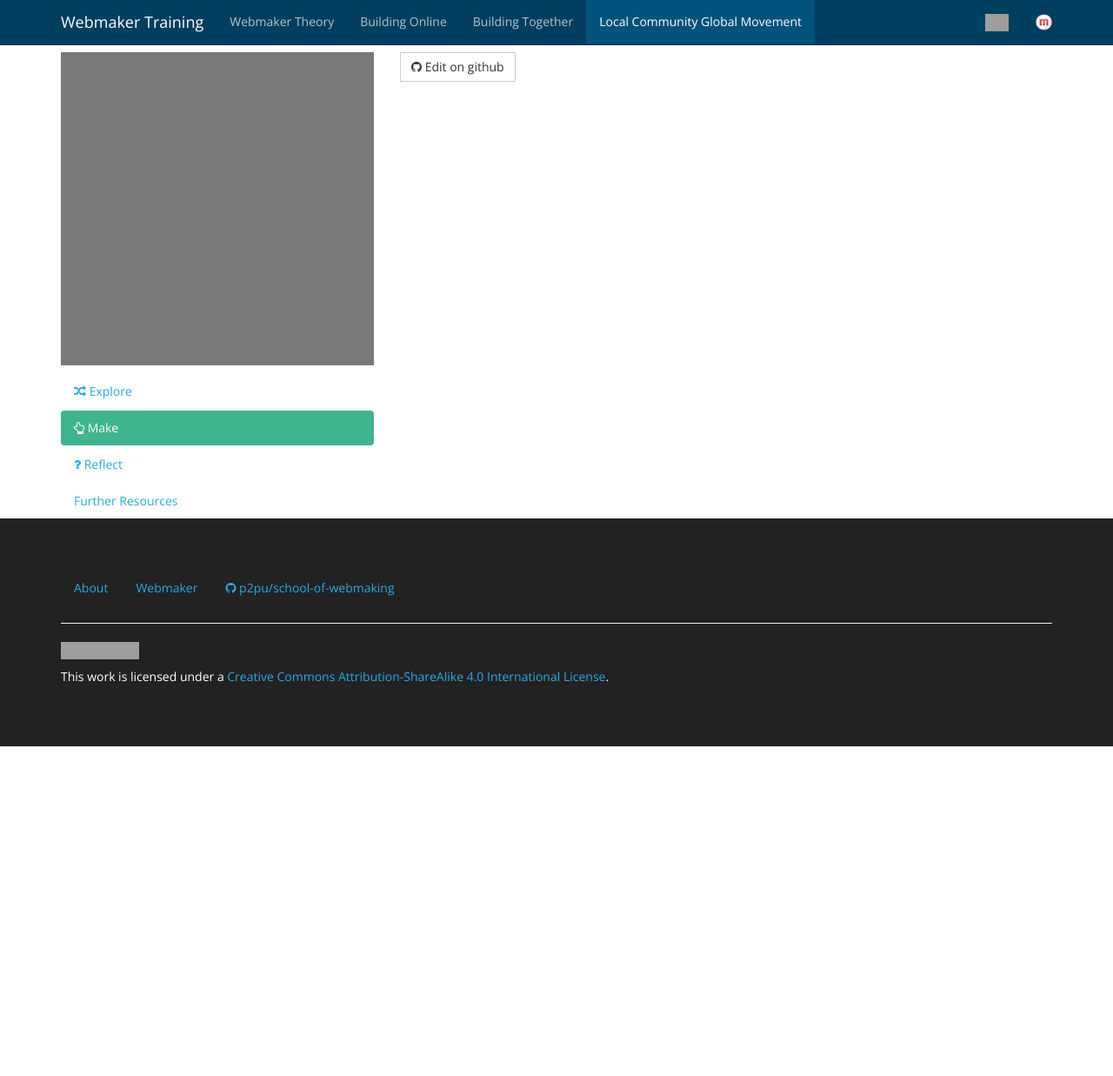
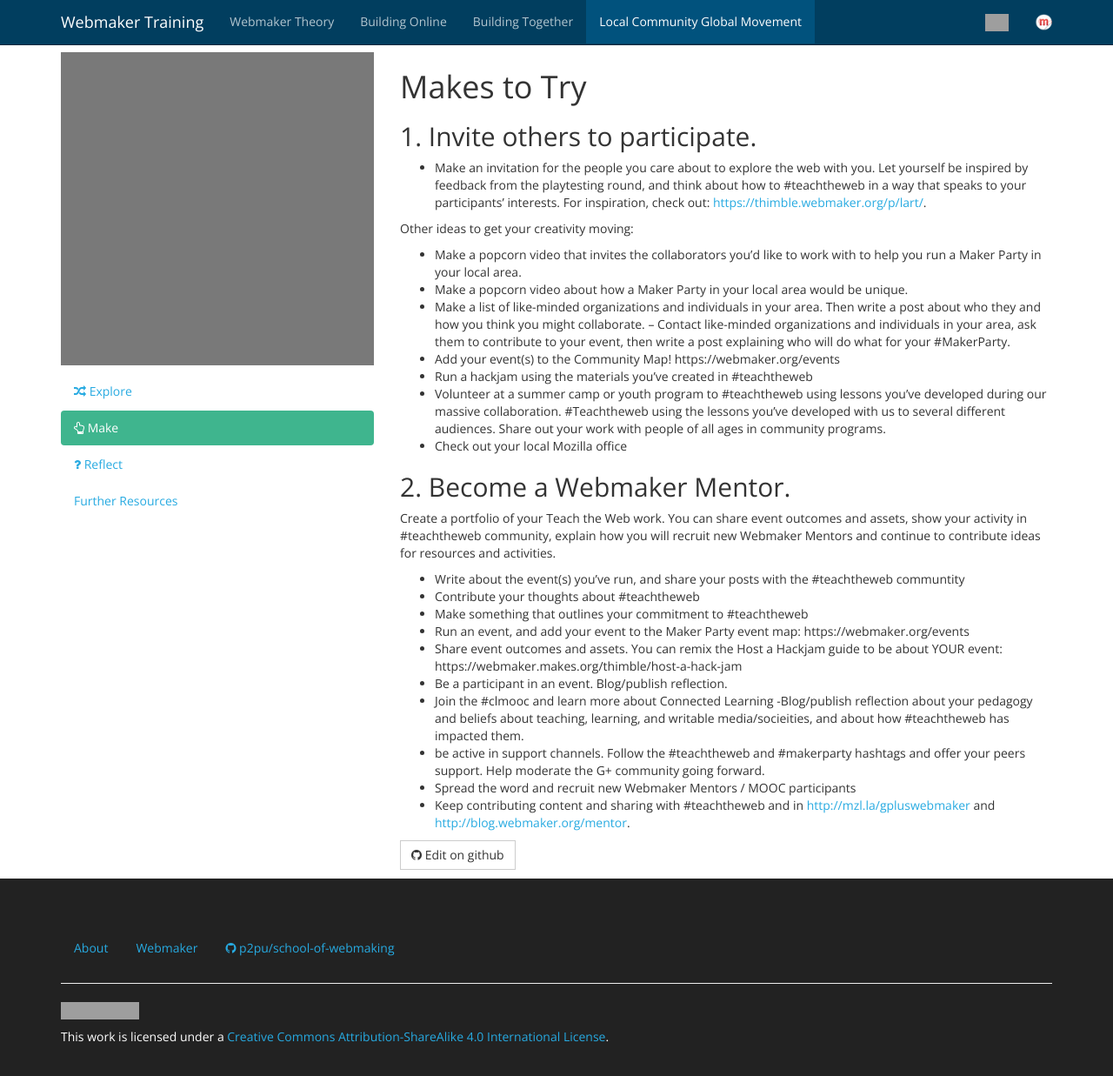
Before and after one commit to mozilla/school-of-webmaking, a Jekyll site: the page built from _posts/2003-01-02-make.md, in a window 1280 px wide and 1272 px high. Shown: the top 1237 px of the window at 87% size. Built offline with Jekyll 4.4.1, drawn with Linux system fonts in a browser that asks for light colours; nearby versions of some CDN libraries; Markdown is read by kramdown in place of the engine named in the settings; grey boxes are pictures that could not be loaded.

Commit message:
Update make.

```diff
--- a/_posts/2003-01-02-make.md
+++ b/_posts/2003-01-02-make.md
@@ -3,3 +3,36 @@
 layout: multicourse_page
 categories: [local-community-global-movement]
 ---
+
+
+# Makes to Try
+
+## 1. Invite others to participate.
+
+- Make an invitation for the people you care about to explore the web with you. Let yourself be inspired by feedback from the playtesting round, and think about how to #teachtheweb in a way that speaks to your participants' interests. For inspiration, check out: [https://thimble.webmaker.org/p/lart/](https://thimble.webmaker.org/p/lart/).
+
+Other ideas to get your creativity moving:
+
+- Make a popcorn video that invites the collaborators you'd like to work with to help you run a Maker Party in your local area.
+- Make a popcorn video about how a Maker Party in your local area would be unique.
+- Make a list of like-minded organizations and individuals in your area. Then write a post about who they and how you think you might collaborate.
+– Contact like-minded organizations and individuals in your area, ask them to contribute to your event, then write a post explaining who will do what for your #MakerParty.
+- Add your event(s) to the Community Map! https://webmaker.org/events
+- Run a hackjam using the materials you've created in #teachtheweb
+- Volunteer at a summer camp or youth program to #teachtheweb using lessons you've developed during our massive collaboration. #Teachtheweb using the lessons you've developed with us to several different audiences. Share out your work with people of all ages in community programs.
+- Check out your local Mozilla office
+
+## 2. Become a Webmaker Mentor.
+Create a portfolio of your Teach the Web work. You can share event outcomes and assets, show your activity in #teachtheweb community, explain how you will recruit new Webmaker Mentors and continue to contribute ideas for resources and activities.
+
+- Write about the event(s) you’ve run, and share your posts with the #teachtheweb communtity
+- Contribute your thoughts about #teachtheweb
+- Make something that outlines your commitment to #teachtheweb
+- Run an event, and add your event to the Maker Party event map: https://webmaker.org/events
+- Share event outcomes and assets. You can remix the Host a Hackjam guide to be about YOUR event: https://webmaker.makes.org/thimble/host-a-hack-jam
+- Be a participant in an event. Blog/publish reflection.
+- Join the #clmooc and learn more about Connected Learning
+-Blog/publish reflection about your pedagogy and beliefs about teaching, learning, and writable media/socieities, and about how #teachtheweb has impacted them.
+- be active in support channels. Follow the #teachtheweb and #makerparty hashtags and offer your peers support. Help moderate the G+ community going forward.
+- Spread the word and recruit new Webmaker Mentors / MOOC participants
+- Keep contributing content and sharing with #teachtheweb and in [http://mzl.la/gpluswebmaker](http://mzl.la/gpluswebmaker) and [http://blog.webmaker.org/mentor](http://mzl.la/gpluswebmaker).
```
